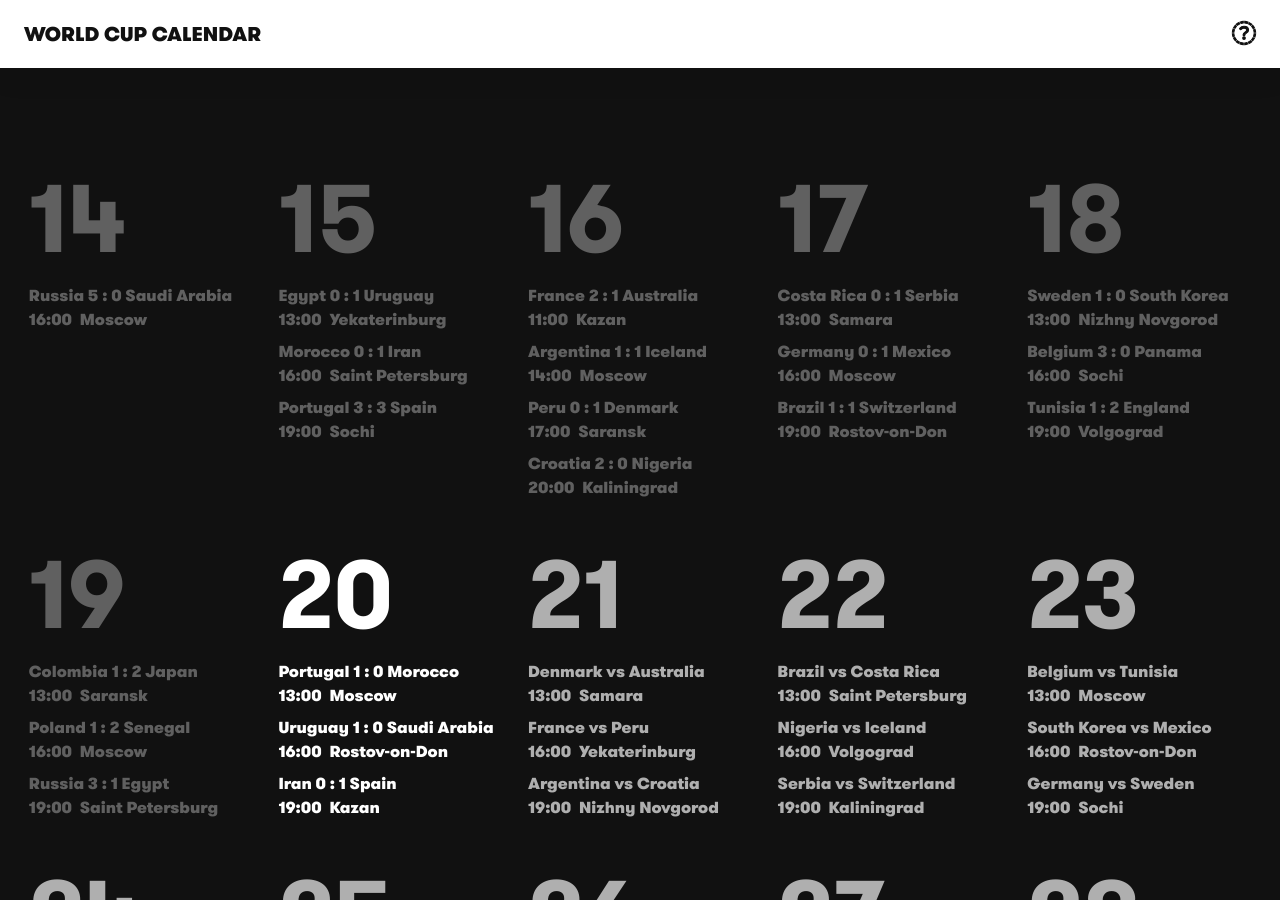
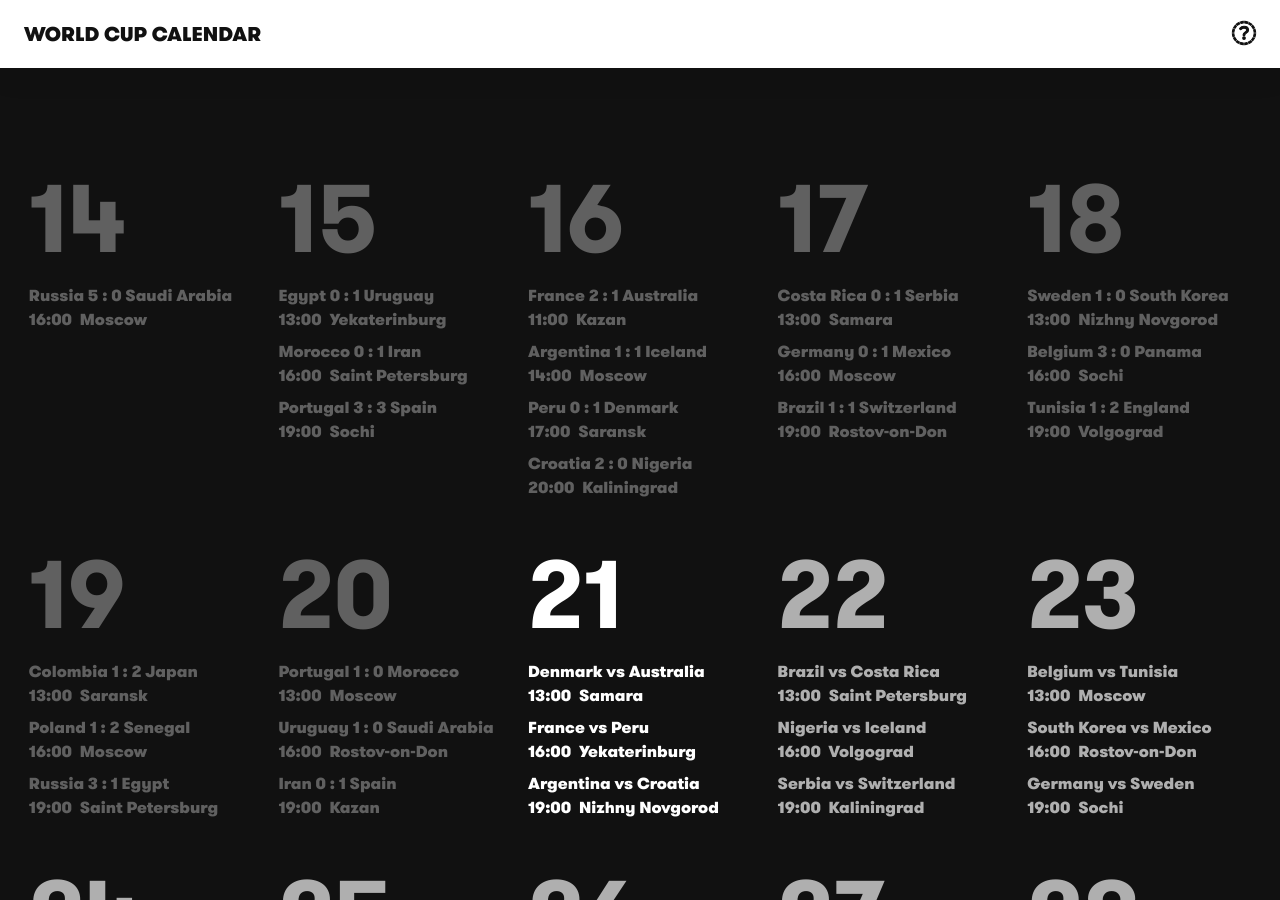
Before and after one commit to iamclydehoel/worldcupcalendar-2018, a Jekyll site: the page built from index.html, in a window 1280 px wide and 900 px high. Built offline with Jekyll 4.4.1, drawn with Linux system fonts in a browser that asks for light colours; nearby versions of some CDN libraries.

Commit message:
Day update

```diff
--- a/index.html
+++ b/index.html
@@ -9,7 +9,7 @@
   <div class="calendar calendar--day">
 
     {% for day in site.data.fixtures %}
-      <div class="day{% if day.date == '20/6' %} day--current{% endif %}">
+      <div class="day{% if day.date == '21/6' %} day--current{% endif %}">
         <h3 class="day__title">{{ day.date | split:'/' | first }}</h3>
         <ul class="fixtures">
           {% for match in day.matches %}
```
